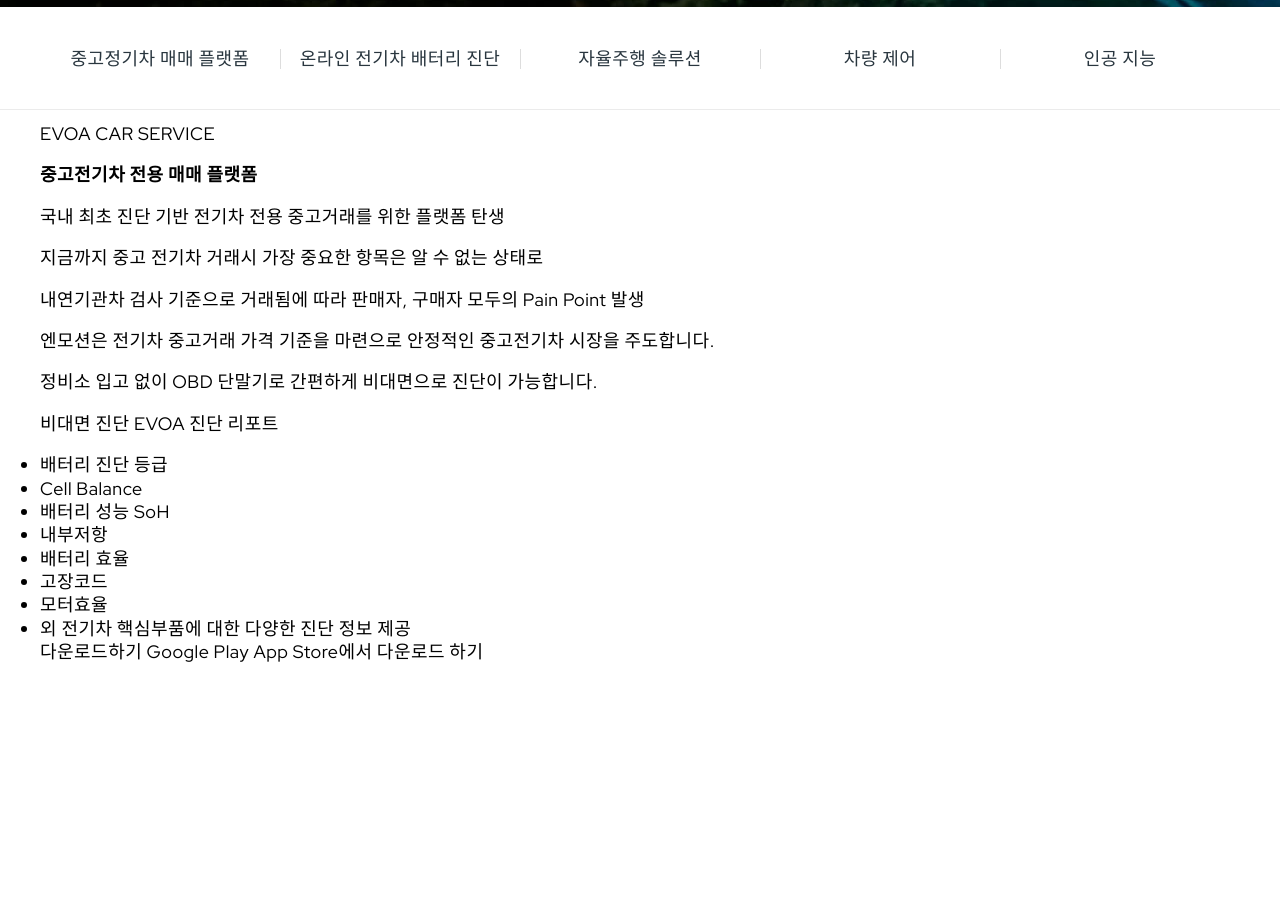
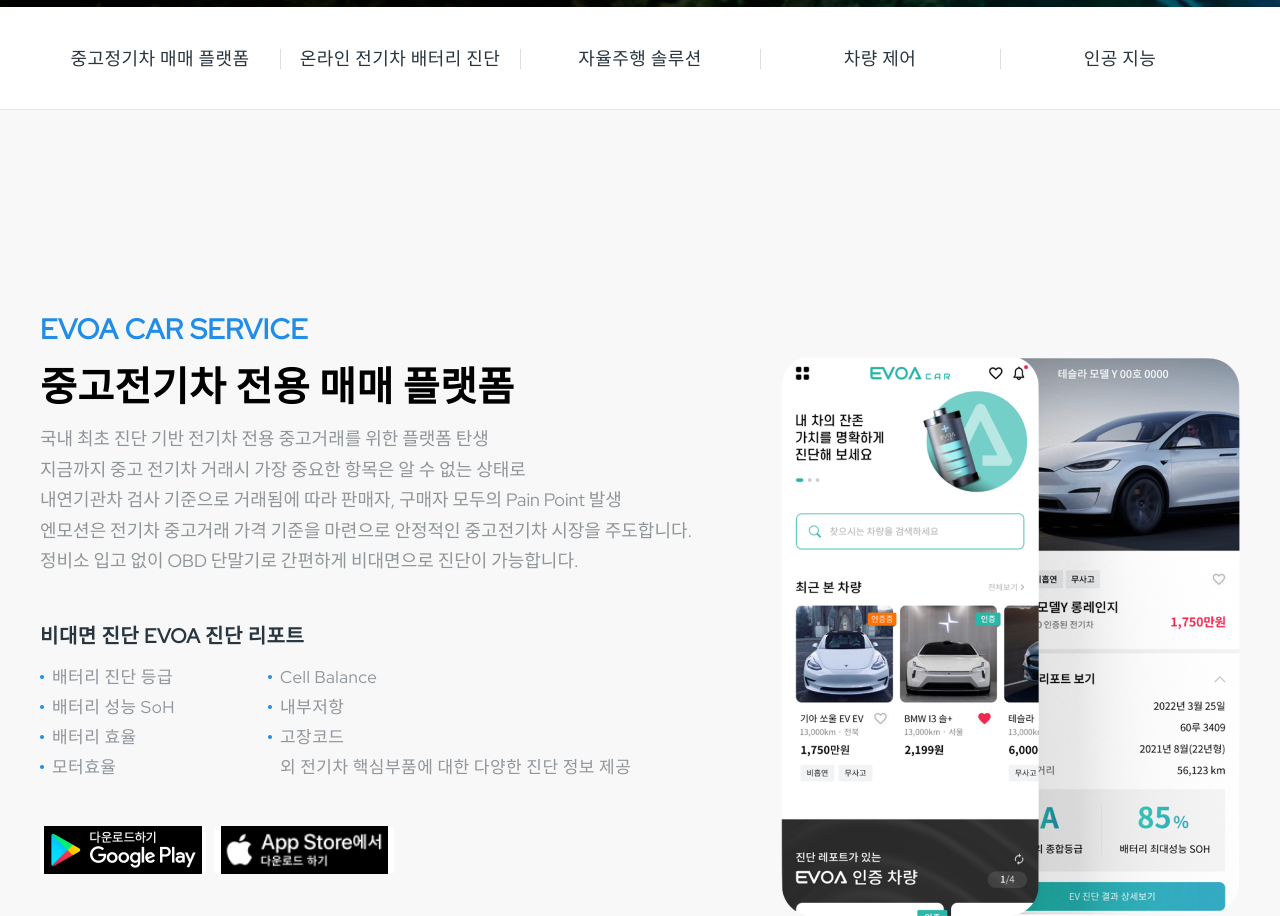
Before and after one commit to haileyport/caredit_fe_test, a plain HTML site: page index.html in a window 1280 px wide. Shown: the part 549-1465 px from the top of the page. Before the commit the page ends 1213 px from the top, so only its background shows below. Drawn offline with Linux system fonts and the light colour scheme.

Commit message:
style: content1 styling

```diff
--- a/style.css
+++ b/style.css
@@ -198,3 +198,138 @@ p {
 .menu li:hover a span:before {
     opacity: 1;
 }
+
+/* 중고전기차 매매 플랫폼 */
+
+.contents {
+    background-color: #F8F8F8;
+}
+
+.contents > div {
+    padding-top: 183px;
+    padding-bottom: 296px;
+    background: url('./img/pic_car_service.png') no-repeat right;
+    background-size: 459px;
+}
+
+.con_title strong {
+    font-size: 40px;
+    line-height: 1.4;
+    font-weight: 700;
+}
+
+.blue_txt {
+    margin-bottom: 16px;
+    font-size: 28px;
+    line-height: 1;
+    color: #218DE9;
+    font-weight: 900;
+}
+
+.sub_text {
+    margin-top: 48px;
+}
+
+.sub_txt > p {
+    margin-bottom: 16px;
+    color: #29363F;
+    font-size: 20px;
+    line-height: 1;
+    font-weight: 700;
+}
+
+.car .sub_txt > div {
+    margin-bottom: 58px;
+}
+
+.sub_txt > div p {
+    font-size: 18px;
+    line-height: 0.7;
+    letter-spacing: 0;
+    font-weight: 400;
+    color: #29363F;
+    opacity: 0.5;
+}
+
+.car .sub_txt ul {
+    width: 596px;
+    margin-bottom: 44px;
+}
+
+.car .sub_txt ul:after {
+    content: '';
+    clear: both;
+    display: block;
+}
+
+.sub_txt ul {
+    list-style:none;
+    padding-left:0px;
+}
+
+.car .sub_txt ul li {
+    float:left;
+}
+
+.car .sub_txt ul li:nth-of-type(odd) {
+    width: 135px;
+}
+.car .sub_txt ul li:nth-of-type(even) {
+    width: 364px;
+    margin-left: 93px;
+}
+
+.sub_txt ul li {
+    position: relative;
+    font-size: 17px;
+    line-height: 1.77;
+    font-weight: 400;
+    color: rgba(41, 54, 63, 0.5);
+    padding-left: 12px;
+}
+
+.sub_txt ul li:before {
+    content: '';
+    position: absolute;
+    z-index: 1;
+    top: 13px;
+    left: 0;
+    width: 4px;
+    height: 4px;
+    border-radius: 4px;
+    background: #218DE9;
+}
+
+.sub_txt ul li.nodot:before {
+    display: none
+}
+
+/* btn */
+
+.btn_zone a {
+    display: inline-block;
+    width: 180px;
+    font-size: 14px;
+    height: 48px;
+    color: white;
+    text-align: center;
+    line-height: 46px;
+    border-radius: 4px;
+    transition: all .3s ease;
+}
+
+.btn_zone a + a { margin-left: 4px; }
+
+.btn_zone .google_btn {
+    width: 166px;
+    text-indent: -9999px;
+    background: white url('./img/ico_google_play.png') no-repeat center;
+    background-size: 95%;
+}
+
+.btn_zone .apple_btn {
+    whidth: 160px;
+    text-indent: -9999px;
+    background: white url('./img/ico_apple_store.jpg') no-repeat center;
+    background-size: 92.5%;
+}
```
